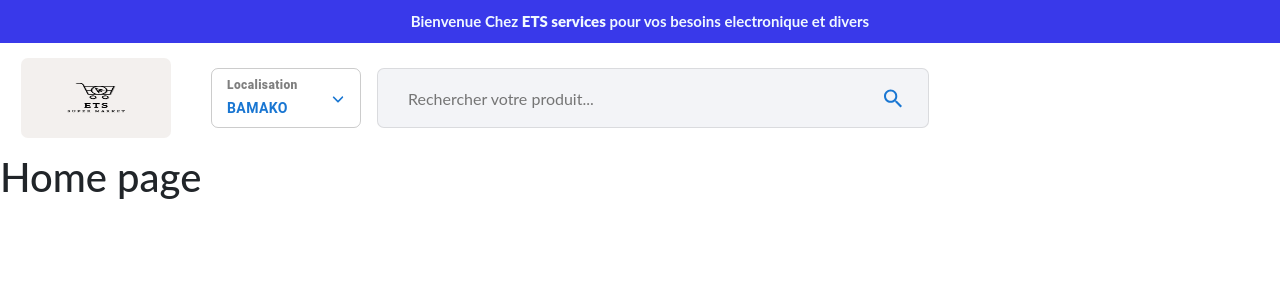
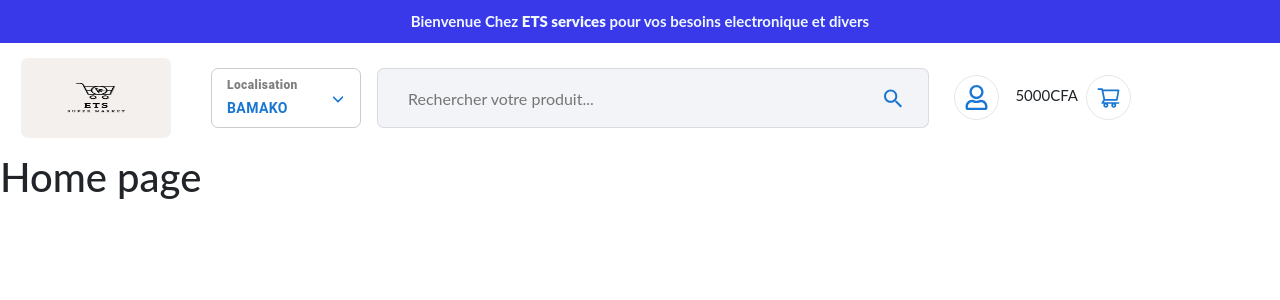
Before and after one commit to Ibrahimch223/ReactE, a React (Create React App) app: page / in a window 1280 px wide. Shown: the top 300 px of the page. Built offline with nearby package versions, Linux system fonts and the light colour scheme.

Commit message:
tre push

```diff
--- a/src/App.css
+++ b/src/App.css
@@ -85,3 +85,15 @@ header .headersearch button {
 header .headersearch button svg {
   font-size: 25px;
 }
+
+header .part3 .circle {
+  align-items: center;
+  justify-content: center;
+  min-width: 45px !important;
+  height: 45px !important;
+  border-radius: 50% !important;
+  border: 1px solid rgba(0, 0, 0, 0.1) !important;
+}
+header .part3 .circle svg {
+  font-size: 25px;
+}
--- a/src/components/Headers/index.js
+++ b/src/components/Headers/index.js
@@ -3,6 +3,33 @@ import Logo from "../../assets/images/ETS.png";
 import ContryDrop from "../ContryDrown";
 import Button from "@mui/material/Button";
 import { IoMdSearch } from "react-icons/io";
+import { FaRegUser } from "react-icons/fa";
+import { AiOutlineShoppingCart } from "react-icons/ai";
+
+function number_format(number, decimals, dec_point, thousands_sep) {
+  // *     example: number_format(1234.56, 2, ',', ' ');
+  // *     return: '1 234,56'
+  number = (number + "").replace(",", "").replace(" ", "");
+  var n = !isFinite(+number) ? 0 : +number,
+    prec = !isFinite(+decimals) ? 0 : Math.abs(decimals),
+    sep = typeof thousands_sep === "undefined" ? "," : thousands_sep,
+    dec = typeof dec_point === "undefined" ? "." : dec_point,
+    s = "",
+    toFixedFix = function (n, prec) {
+      var k = Math.pow(10, prec);
+      return "" + Math.round(n * k) / k;
+    };
+  // Fix for IE parseFloat(0.55).toFixed(0) = 0;
+  s = (prec ? toFixedFix(n, prec) : "" + Math.round(n)).split(".");
+  if (s[0].length > 3) {
+    s[0] = s[0].replace(/\B(?=(?:\d{3})+(?!\d))/g, sep);
+  }
+  if ((s[1] || "").length < prec) {
+    s[1] = s[1] || "";
+    s[1] += new Array(prec - s[1].length + 1).join("0");
+  }
+  return s.join(dec);
+}
 
 const Header = () => {
   return (
@@ -36,6 +63,18 @@ const Header = () => {
                     <IoMdSearch />
                   </Button>
                 </div>
+
+                <div className="part3 d-flex align-items-center ml-auto">
+                  <Button className="circle mr-3">
+                    <FaRegUser />
+                  </Button>
+                  <div className="ml-auto cartTab">
+                    <span className="price">5000CFA</span>
+                    <Button className="circle ml-2">
+                      <AiOutlineShoppingCart />
+                    </Button>
+                  </div>
+                </div>
               </div>
             </div>
           </div>
```
